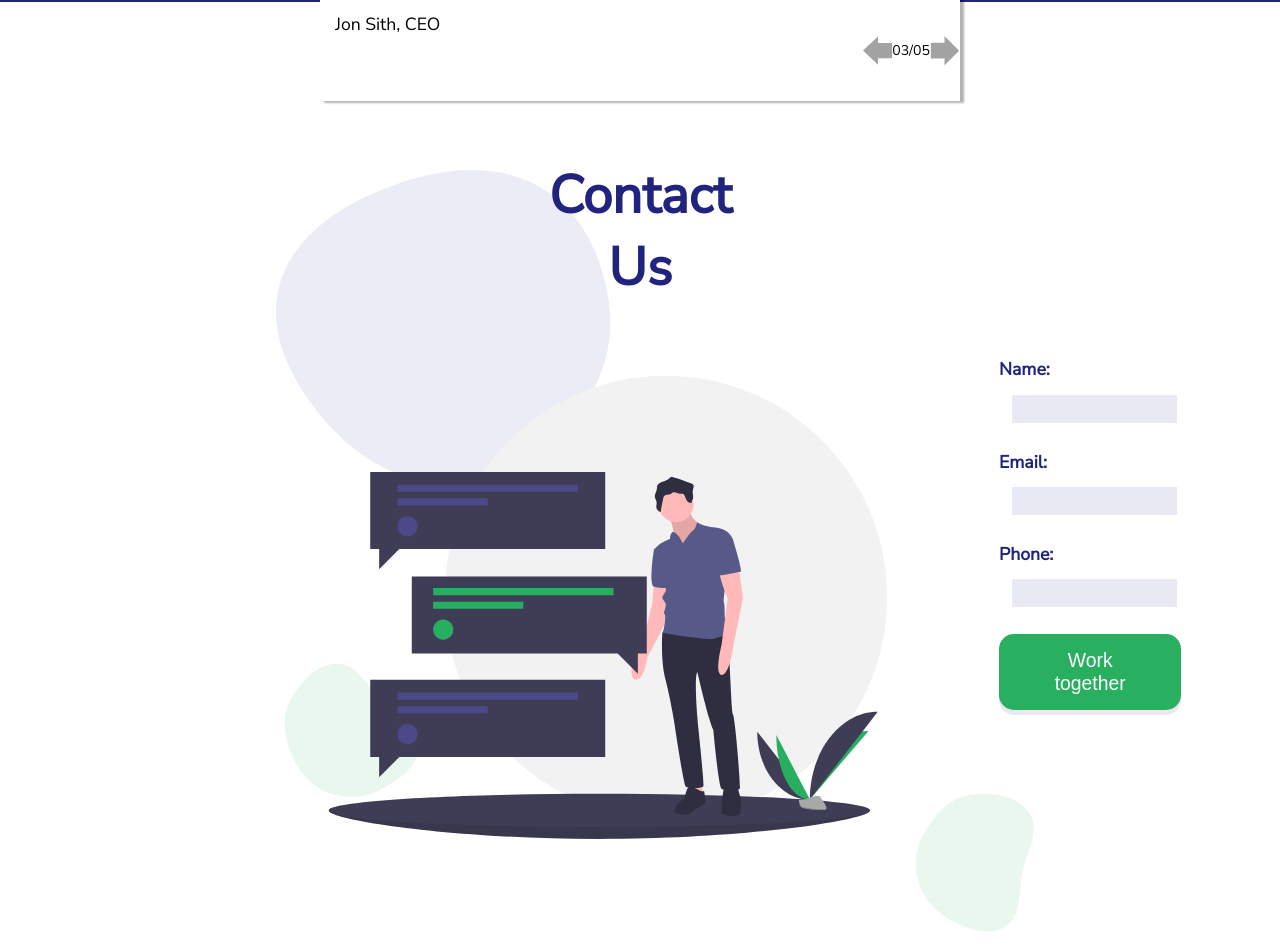
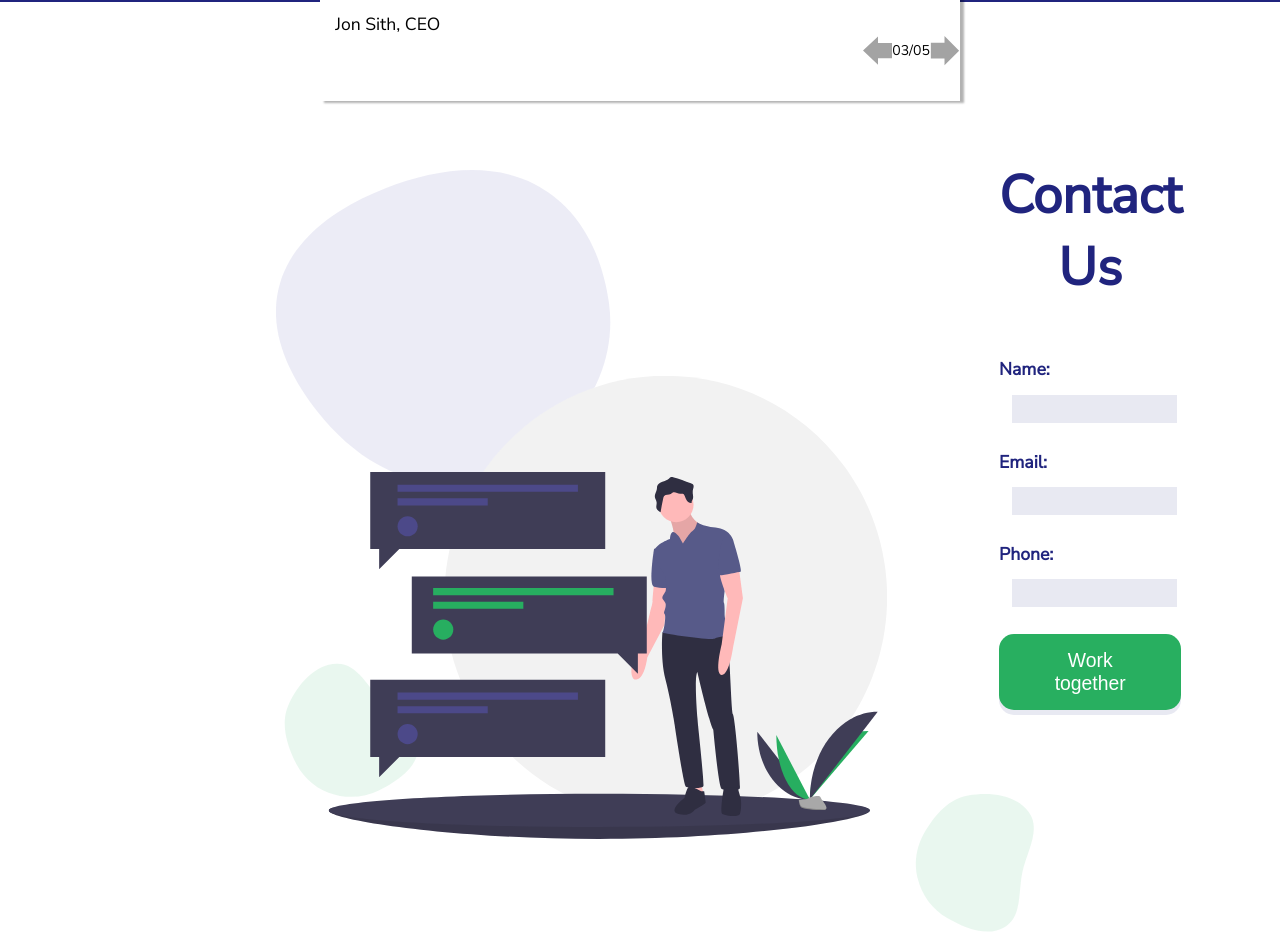
Before and after one commit to AwakenedMind/CrownStudio, a React (Create React App) app: page / in a window 1280 px wide. Shown: the part 2331-3283 px from the top of the page. Built offline with nearby package versions, Linux system fonts and the light colour scheme.

Commit message:
h1 form update

```diff
--- a/src/sass/layout-bot.scss
+++ b/src/sass/layout-bot.scss
@@ -90,7 +90,6 @@
         text-align: center;
         font-size: 3em;
         color: $darkblue;
-        transform: translateX(-450px);
         margin-bottom: 1em;
     }
 
```
